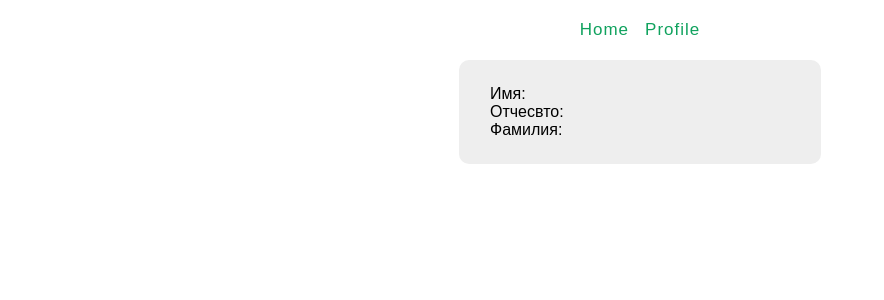
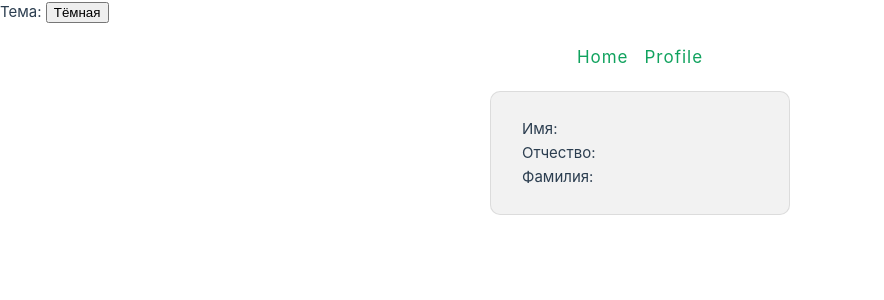
Before and after one commit to teaMasterAl/ProfileApp, a Vue app: page / in a window 1280 px wide. Shown: the top 300 px of the page, without its empty margins (0-884 px from the left). Built offline with nearby package versions, Linux system fonts and the light colour scheme.

Commit message:
add dark and light theme add button toggle theme

```diff
--- a/src/App.vue
+++ b/src/App.vue
@@ -1,32 +1,41 @@
 <template>
-  <nav class="menu">
-    <RouterLink class="menu__link" to="/">Home</RouterLink>
-    <RouterLink class="menu__link" to="/profile">Profile</RouterLink>
-  </nav>
-  <RouterView />
+  <div class="theme" :class="themeName">
+    <div>
+      <span>Тема: </span>
+      <button @click="toggleTheme">{{themeButtonText}}</button>
+    </div>
+    <nav class="menu">
+      <RouterLink class="menu__link" to="/">Home</RouterLink>
+      <RouterLink class="menu__link" to="/profile">Profile</RouterLink>
+    </nav>
+    <RouterView />
+  </div>
 </template>
 
 <script setup>
 import { RouterLink, RouterView } from 'vue-router'
-import { onMounted } from 'vue'
+import {computed, onMounted, ref} from 'vue'
 import { useProfileStore } from './stores/profile'
+
+const themeName = ref('light')
+
+const themeButtonText = computed(() => themeName.value === 'light'? 'Тёмная' : 'Светлая')
+const toggleTheme = () => {
+  themeName.value = themeName.value === 'light'? 'dark' : 'light'
+}
 
 const profileStore = useProfileStore()
 
 onMounted(() => {
+  if (window?.matchMedia('(prefers-color-scheme: dark)').matches) {
+    themeName.value = 'dark'
+  }
+
   profileStore.initProfile()
 })
 </script>
 
 <style>
-  body{
-    font-family: "PT Sans", "Arial", sans-serif;
-    margin: 0;
-  }
-  a{
-    text-decoration: none;
-  }
-
   .menu{
     display: flex;
     justify-content: center;
--- a/src/assets/base.css
+++ b/src/assets/base.css
@@ -21,8 +21,40 @@
   --vt-c-text-dark-2: rgba(235, 235, 235, 0.64);
 }
 
-/* semantic color variables for this project */
-:root {
+*,
+*::before,
+*::after {
+  box-sizing: border-box;
+  margin: 0;
+  font-weight: normal;
+}
+
+html, body, #app, .theme{
+  height: 100%;
+}
+
+body {
+  transition: color 0.5s, background-color 0.5s;
+  line-height: 1.6;
+  font-family: Inter, -apple-system, BlinkMacSystemFont, 'Segoe UI', Roboto, Oxygen, Ubuntu,
+    Cantarell, 'Fira Sans', 'Droid Sans', 'Helvetica Neue', sans-serif;
+  font-size: 15px;
+  text-rendering: optimizeLegibility;
+  -webkit-font-smoothing: antialiased;
+  -moz-osx-font-smoothing: grayscale;
+  margin: 0;
+}
+
+a{
+  text-decoration: none;
+}
+
+.theme{
+  background: var(--color-background);
+  color: var(--color-text);
+}
+
+.theme.light {
   --color-background: var(--vt-c-white);
   --color-background-soft: var(--vt-c-white-soft);
   --color-background-mute: var(--vt-c-white-mute);
@@ -36,8 +68,7 @@
   --section-gap: 160px;
 }
 
-@media (prefers-color-scheme: dark) {
-  :root {
+.theme.dark {
   --color-background: var(--vt-c-black);
   --color-background-soft: var(--vt-c-black-soft);
   --color-background-mute: var(--vt-c-black-mute);
@@ -48,26 +79,3 @@
   --color-heading: var(--vt-c-text-dark-1);
   --color-text: var(--vt-c-text-dark-2);
 }
-}
-
-*,
-*::before,
-*::after {
-  box-sizing: border-box;
-  margin: 0;
-  font-weight: normal;
-}
-
-body {
-  min-height: 100vh;
-  color: var(--color-text);
-  background: var(--color-background);
-  transition: color 0.5s, background-color 0.5s;
-  line-height: 1.6;
-  font-family: Inter, -apple-system, BlinkMacSystemFont, 'Segoe UI', Roboto, Oxygen, Ubuntu,
-    Cantarell, 'Fira Sans', 'Droid Sans', 'Helvetica Neue', sans-serif;
-  font-size: 15px;
-  text-rendering: optimizeLegibility;
-  -webkit-font-smoothing: antialiased;
-  -moz-osx-font-smoothing: grayscale;
-}
--- a/src/main.js
+++ b/src/main.js
@@ -1,4 +1,4 @@
-// import './assets/main.css'
+import './assets/base.css'
 
 import { createApp } from 'vue'
 import { createPinia } from 'pinia'
--- a/src/views/HomeView.vue
+++ b/src/views/HomeView.vue
@@ -3,12 +3,14 @@
     <img
      v-if="profileStore.imageSrc"
      class="profile__image"
-     :src="profileStore.imageSrc" />
+     :src="profileStore.imageSrc"
+     alt="avatar"
+    />
     <div>
       Имя: {{ profileStore.name }}
     </div>
     <div>
-      Отчесвто: {{ profileStore.patronymic }}
+      Отчество: {{ profileStore.patronymic }}
     </div>
     <div>
       Фамилия: {{ profileStore.surname }}
@@ -24,7 +26,8 @@ const profileStore = useProfileStore()
 
 <style scoped>
 .profile{
-  background-color: #eee;
+  background-color: var(--color-background-mute);
+  border: 1px solid var(--color-border);
   padding: 25px 31px;
   border-radius: 10px;
   max-width: 300px;
--- a/src/views/ProfileView.vue
+++ b/src/views/ProfileView.vue
@@ -40,7 +40,8 @@ const sendData = () => {
   max-width: 300px;
   margin: 0 auto;
   border-radius: 10px;
-  box-shadow: 0px 0px 10px 1px #c4c4c4;
+  border: 1px solid var(--color-border);
   padding: 16px;
+  background-color: var(--color-background-mute);
 }
 </style>
```
Lines whose indentation alone changed are shown as unchanged.
